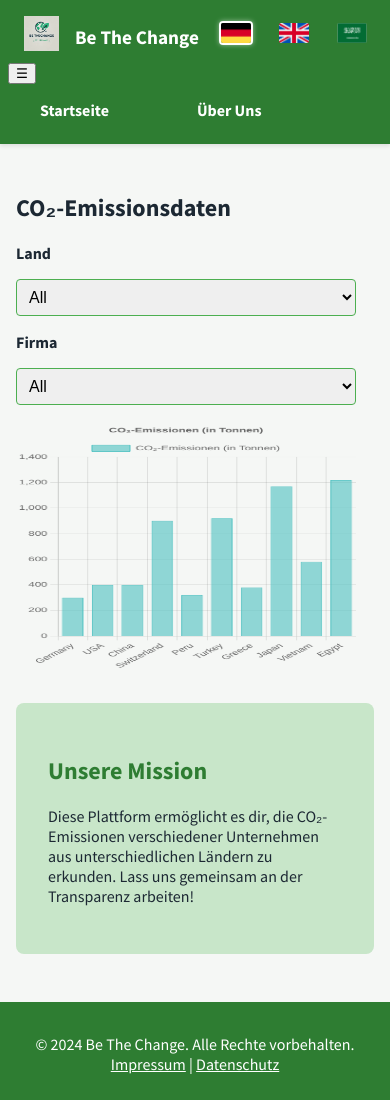
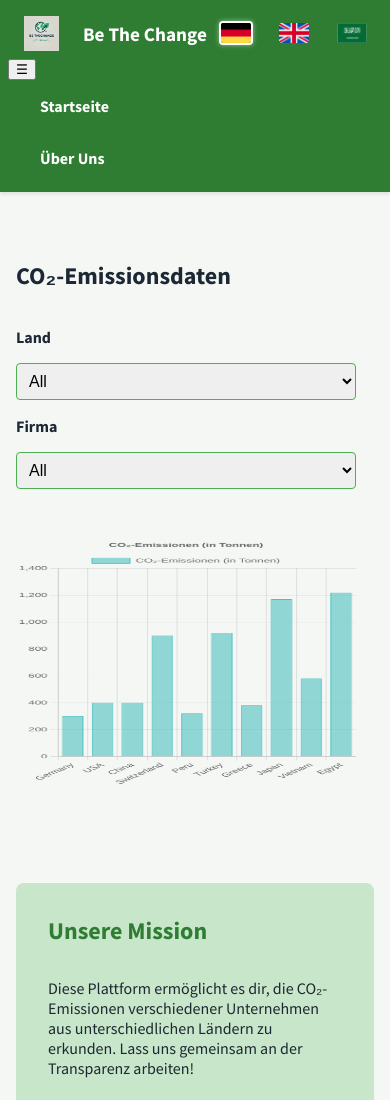
Before and after one commit to parastuatuni/IPWA01-01, a plain HTML site: page index.html in a window 390 px wide. Shown: the top 1100 px of the page. Drawn offline with nearby package versions, Linux system fonts and the light colour scheme.

Commit message:
Flexbox Update.

```diff
--- a/styles.css
+++ b/styles.css
@@ -21,6 +21,9 @@ body {
     padding: 0;
     background-color: var(--background);
     color: var(--text-dark);
+    min-height: 100vh;
+    display: flex;
+    flex-direction: column;
 }
 
 header {
@@ -35,6 +38,7 @@ header .header-logo {
     align-items: center;
     justify-content: flex-start;
     padding-left: 1rem;
+    gap: 0.5rem;
 }
 
 header h1 {
@@ -63,7 +67,7 @@ header nav ul {
     padding: 0;
     margin: 0;
     display: flex;
-    justify-content: flex-start;
+    gap: 1.5rem;
 }
 
 header nav ul.header-nav li {
@@ -78,10 +82,17 @@ header nav ul.header-nav li a {
 
 main {
     padding: 2rem;
+    flex: 1;
+    display: flex;
+    flex-direction: column;
+    gap: 2rem;
 }
 
 section {
     margin-bottom: 2rem;
+    display: flex;
+    flex-direction: column;
+    gap: 1rem;
 }
 
 section#graph {
@@ -95,10 +106,14 @@ section#mission {
     padding: 2rem;
     border-radius: 8px;
     margin: 2rem 0;
+    display: flex;
+    flex-direction: column;
+    gap: 1rem;
 }
 
 section#mission h2 {
     color: var(--primary-green);
+    margin: 0;
 }
 
 footer {
@@ -106,6 +121,16 @@ footer {
     padding: 1rem;
     background-color: var(--primary-green);
     color: var(--text-light);
+    display: flex;
+    justify-content: center;
+    align-items: center;
+}
+
+footer p {
+    display: flex;
+    gap: 1rem;
+    align-items: center;
+    margin: 0;
 }
 
 footer a {
@@ -132,11 +157,13 @@ footer a:hover {
     display: flex;
     gap: 1rem;
     position: relative;
+    align-items: center;
 }
 
 .filters label {
     font-weight: bold;
     color: var(--text-dark);
+    flex-shrink: 0;
 }
 
 .filters select {
@@ -144,6 +171,7 @@ footer a:hover {
     font-size: 1rem;
     border: 1px solid var(--secondary-green);
     border-radius: 4px;
+    flex: 1;
 }
 
 /* Navigation */
@@ -164,7 +192,8 @@ footer a:hover {
     text-decoration: none;
     color: var(--text-light);
     font-weight: bold;
-    display: block;
+    display: flex;
+    align-items: center;
     padding: 0.5rem 1rem;
 }
 
@@ -184,6 +213,8 @@ footer a:hover {
     margin: 0;
     box-shadow: 0 4px 6px rgba(0,0,0,0.1);
     z-index: 1000;
+    flex-direction: column;
+    min-width: 200px;
 }
 
 .dropdown-menu li {
@@ -201,7 +232,7 @@ footer a:hover {
 }
 
 .dropdown:hover .dropdown-menu {
-    display: block;
+    display: flex;
 }
 
 /* Header Container */
@@ -220,10 +251,14 @@ footer a:hover {
     justify-content: flex-start;
     width: 100%;
     margin-bottom: 0.5rem;
+    gap: 0.5rem;
 }
 
 .header-logo a {
     text-decoration: none;
+    display: flex;
+    align-items: center;
+    gap: 0.5rem;
 }
 
 .header-title {
@@ -347,6 +382,7 @@ footer a:hover {
     .filters {
         width: 95%;
         flex-direction: column;
+        align-items: stretch;
     }
 
     #mission {
@@ -366,6 +402,17 @@ footer a:hover {
     .rtl-content .language-selector {
         left: 0.5rem;
         right: auto;
+    }
+
+    .header-nav {
+        flex-direction: column;
+        gap: 1rem;
+    }
+
+    .dropdown-menu {
+        position: static;
+        width: 100%;
+        box-shadow: none;
     }
 }
 
```
